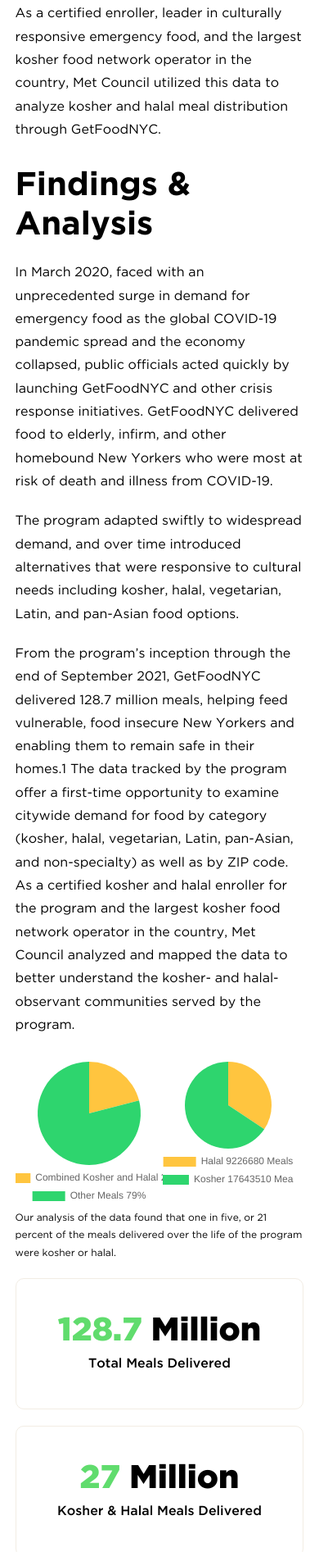
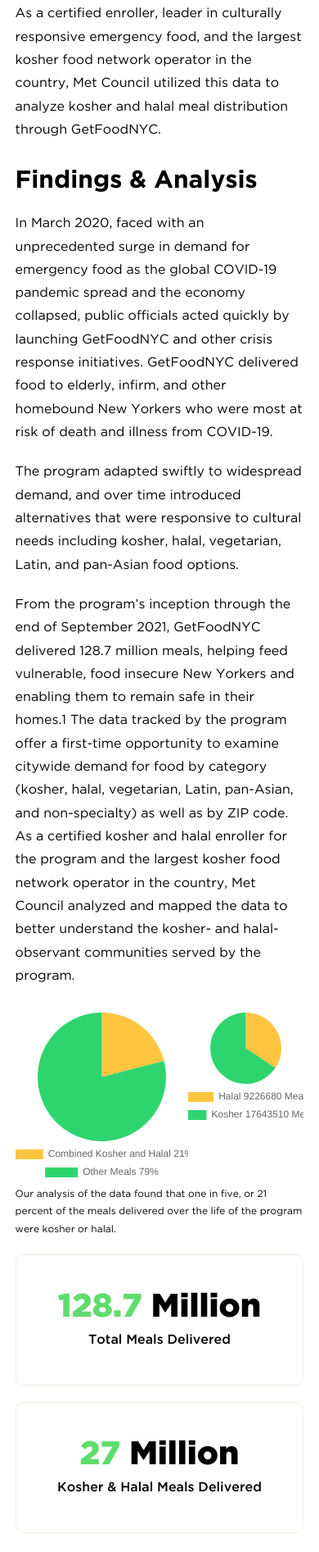
Before and after one commit to CreativeScienceLabs/MetCouncil, a website: page index.html in a window 390 px wide. Shown: the part 1830-3723 px from the top of the page at 82% size. Drawn offline with Linux system fonts and the light colour scheme.

Commit message:
css fixes

```diff
--- a/index.html
+++ b/index.html
@@ -18,9 +18,18 @@
         .chart-legend {
             font-size: 12px;
         }
-        @media screen and (max-width: 500px){
+        @media screen and (max-width: 767px){
+            h2 {
+                font-size: 30px;
+            }
+        }
+
+        @media screen and (max-width: 767px){
             div.piechart1 {
-                max-width: 180px;
+                max-width: 60%;
+            }
+            div.piechart2 {
+                max-width: 40%;
             }
         }
     </style>
@@ -321,7 +330,7 @@
                             <div class="footer-content">
                                 <h2>Have Questions? <span>Please Contact Us.</span></h2>
                                 <p>Quidam officiis similique sea ei, vel tollit indoctum efficiendi ei, at nihil tantas platonem eos. Mazim nemore singulis an ius, nullam ornatus nam ei.</p>
-                                <a href="#" class="btn-default white">Contact Us</a>
+                                <a href="mailto:info@metcouncil.org" class="btn-default white">Contact Us</a>
                             </div>
                         </div>
                     </div>
```
